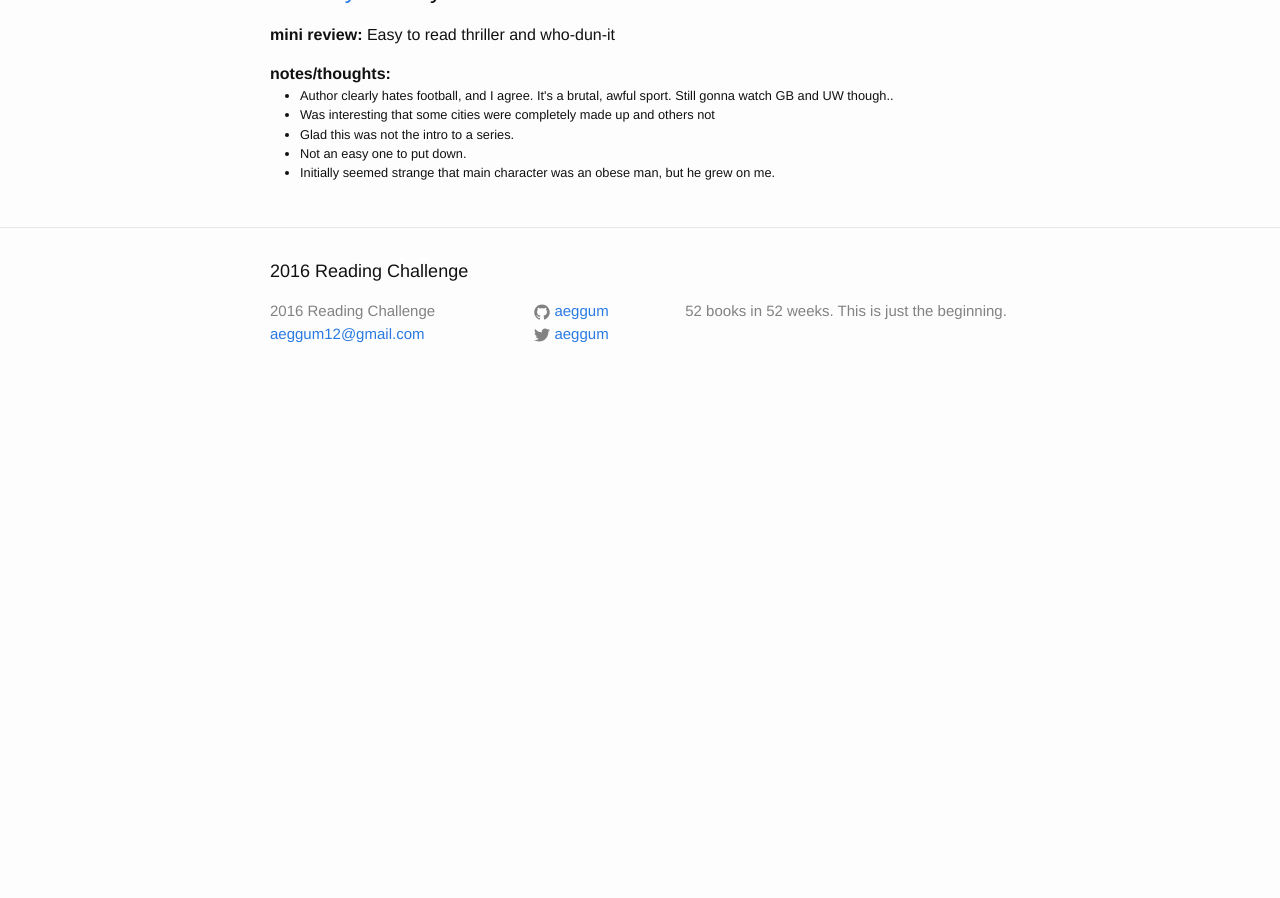
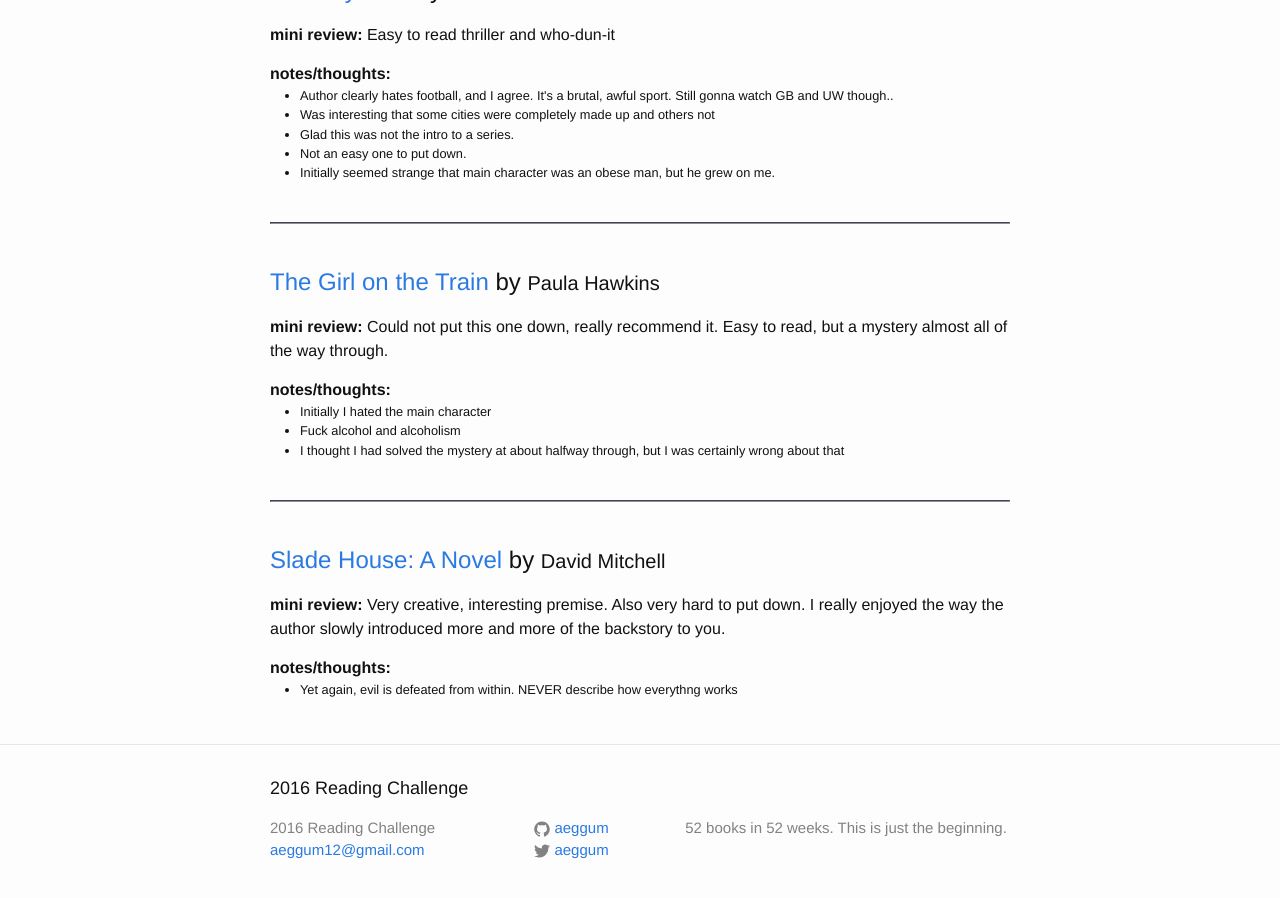
Before and after one commit to aeggum/aeggum.github.io, a Jekyll site: the page built from adam-books.html, in a window 1280 px wide and 900 px high, scrolled down 5303 px. Built offline with Jekyll 4.4.1, drawn with Linux system fonts in a browser that asks for light colours; before the commit the page ends 5708 px from its top, so only the background shows below that.

Commit message:
Finished A Girl on the Train and Slade House

```diff
--- a/_data/books/adam.yml
+++ b/_data/books/adam.yml
@@ -197,3 +197,21 @@
     - Glad this was not the intro to a series.
     - Not an easy one to put down.
     - Initially seemed strange that main character was an obese man, but he grew on me.
+
+- title: The Girl on the Train
+  author: Paula Hawkins
+  amazon: http://www.amazon.com/The-Girl-Train-Paula-Hawkins/dp/1594633665
+  review: >
+    Could not put this one down, really recommend it.  Easy to read, but a mystery almost all of the way through.
+  notes:
+    - Initially I hated the main character
+    - Fuck alcohol and alcoholism
+    - I thought I had solved the mystery at about halfway through, but I was certainly wrong about that
+
+- title: 'Slade House: A Novel'
+  author: David Mitchell
+  amazon: http://www.amazon.com/Slade-House-Novel-David-Mitchell-ebook/dp/B00S3RILQW
+  review: >
+    Very creative, interesting premise.  Also very hard to put down.  I really enjoyed the way the author slowly introduced more and more of the backstory to you.
+  notes:
+    - Yet again, evil is defeated from within.  NEVER describe how everythng works
```
